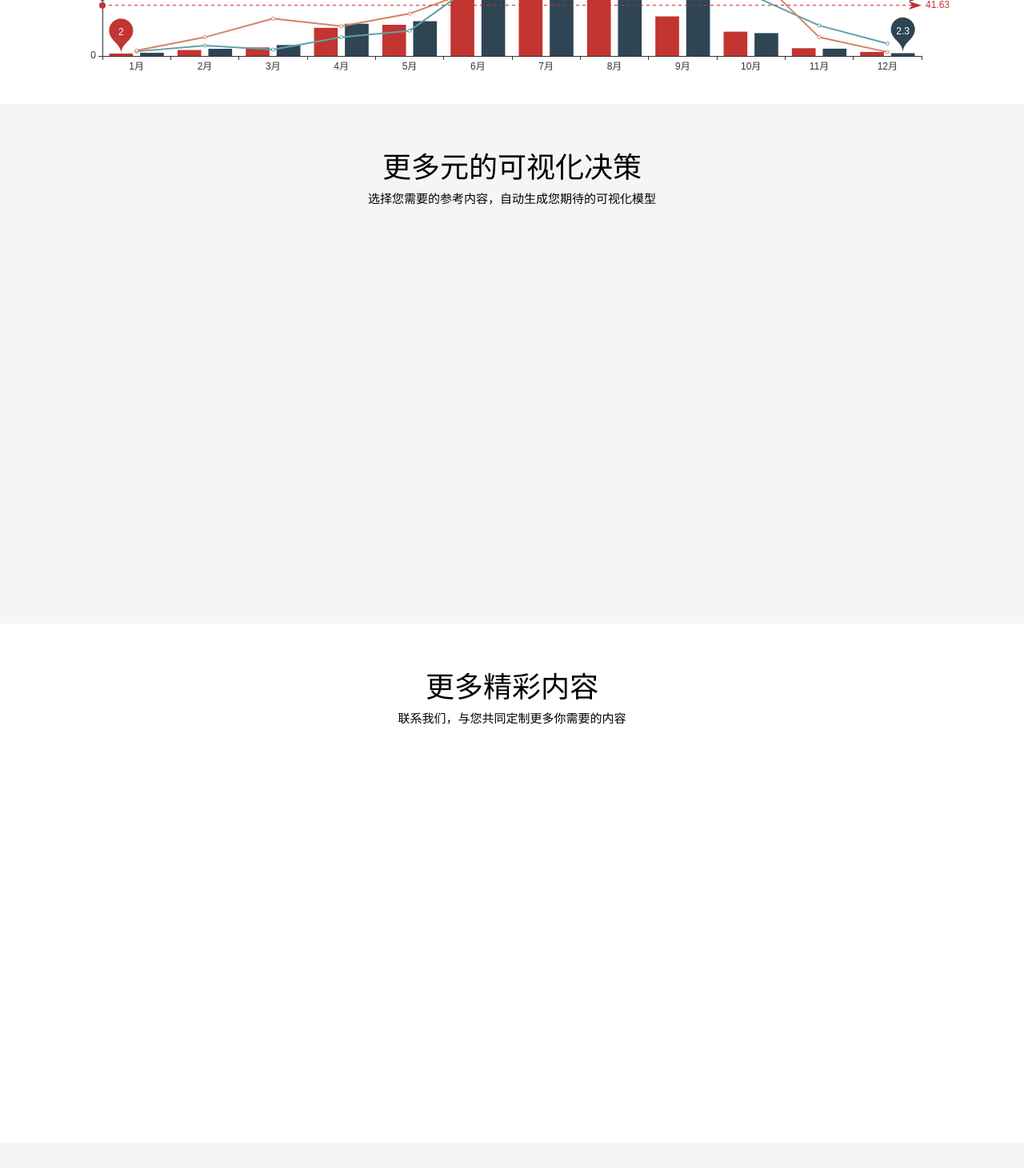
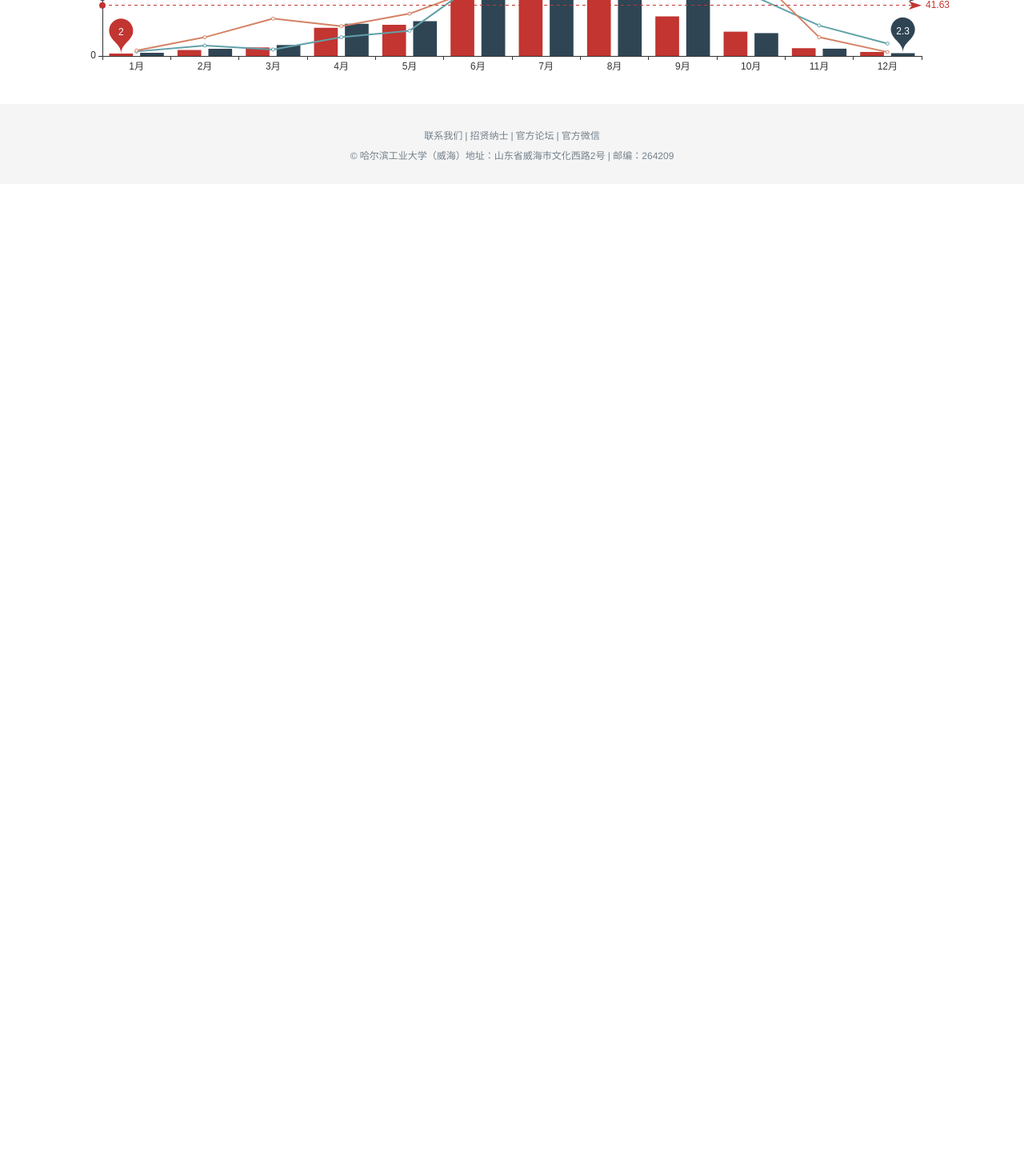
Before and after one commit to uriver/visual-tracking, a Vue app: page / in a window 1280 px wide. Shown: the part 1220-2681 px from the top of the page at 80% size. After the commit the page ends 1450 px from the top, so only its background shows below. Built offline with nearby package versions, Linux system fonts and the light colour scheme.

Commit message:
修改主页

```diff
--- a/src/components/introduction/HomePage.vue
+++ b/src/components/introduction/HomePage.vue
@@ -8,25 +8,11 @@
 
     <div class="chart-container">
       <div class="chart-intro">
-			  <h1>更丰富的图表数据显示</h1>
+			  <h1>丰富的图表数据显示</h1>
 			  <p>使用可视化埋点，个性化编辑您需要的信息，更准确的把握网站数据</p>
 		  </div>
 
       <div id="showChart"></div>
-    </div>
-
-    <div class="pie-container">
-      <div class="chart-intro">
-        <h1>更多元的可视化决策</h1>
-        <p>选择您需要的参考内容，自动生成您期待的可视化模型</p>
-      </div>
-    </div>
-
-    <div class="connect-container">
-      <div class="chart-intro">
-        <h1>更多精彩内容</h1>
-        <p>联系我们，与您共同定制更多你需要的内容</p>
-      </div>
     </div>
   </div>
 </template>
@@ -165,13 +151,4 @@ img {
   width: 100%;
   height: 500px;
 }
-.pie-container {
-  width: 100%;
-  height: 650px;
-  background-color: #f5f5f5;
-}
-.connect-container {
-  width: 100%;
-  height: 650px;
-}
 </style>
```
